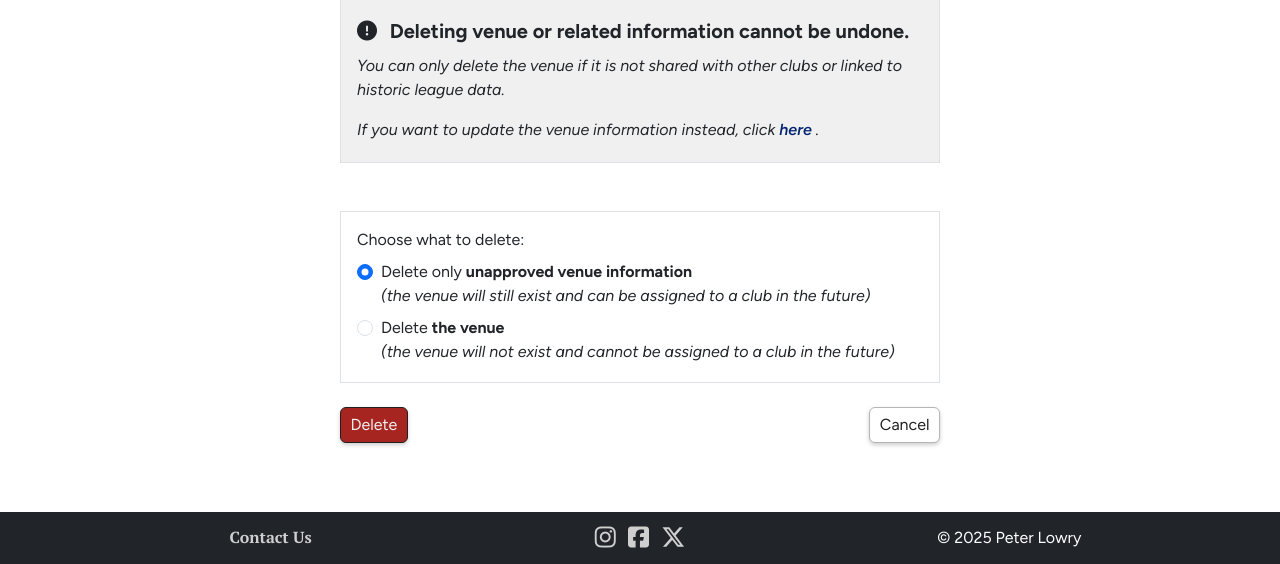
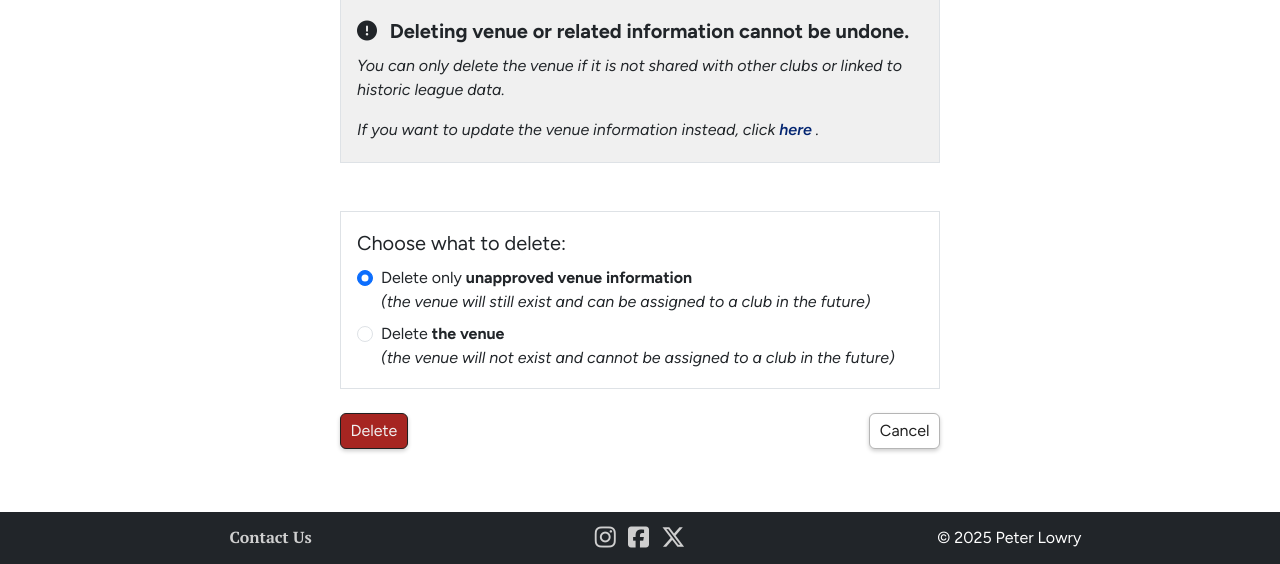
Before and after one commit to lowrycode/table-tennis-league, a Django app: template clubs/templates/clubs/confirm_delete_venue.html in a window 1280 px wide. Shown: the part 236-800 px from the top of the page. Run offline with Django 4.2, Linux system fonts and the light colour scheme; the template is opened without the code that fills it, so the values that code supplies are empty; some libraries are stand-ins or nearby versions.

Commit message:
Use fieldset and legend for radio buttons and correct id of radio button to use hyphens rather than underscores (for consistency)

```diff
--- a/clubs/templates/clubs/confirm_delete_venue.html
+++ b/clubs/templates/clubs/confirm_delete_venue.html
@@ -8,6 +8,7 @@
       <div class="col-12 mt-5">
         <h1 class="h2-style text-center">Delete Venue</h1>
         <p class="text-center mb-5 fs-4">{{ venue.name }}</p>
+        <!-- Clarifying Information -->
         <div class="form-info border p-3 mb-3">
           <p class="fw-bold fs-5 mb-2">
             <i class="fa-solid fa-circle-exclamation me-2" aria-hidden="true"></i>
@@ -37,11 +38,12 @@
         {% endif %}
         <form class="mt-5" method="POST" action="{% url 'delete_venue' venue.id %}">
           {% csrf_token %}
-                <div class="border p-3 mb-4">
-                    <label class="form-label">Choose what to delete:</label>
+          <!-- Radio Buttons-->
+          <fieldset class="border p-3 mb-4">
+            <legend class="fs-5">Choose what to delete:</legend>
             <div class="form-check mb-2">
-                        <input class="form-check-input" type="radio" name="delete_option" id="delete_unapproved_info" value="unapproved" checked>
-                        <label class="form-check-label" for="delete_unapproved_info">
+              <input class="form-check-input" type="radio" name="delete_option" id="delete-unapproved-info" value="unapproved" checked>
+              <label class="form-check-label" for="delete-unapproved-info">
                 Delete only <strong>unapproved venue information</strong><br>
                 <em>(the venue will still exist and can be assigned to a club in the future)</em>
               </label>
@@ -53,7 +55,8 @@
                 <em>(the venue will not exist and cannot be assigned to a club in the future)</em>
               </label>
             </div>
-                </div>
+          </fieldset>
+          <!-- Confirmation Checkbox -->
           <div id="delete-venue-warning" class="visually-hidden form-check mb-5">
             <input id="confirm-venue-delete" class="form-check-input" type="checkbox" name="confirm_action">
             <label for="confirm-venue-delete" class="form-check-label">
@@ -61,6 +64,7 @@
               assigning this venue in the future.
             </label>
           </div>
+          <!-- Buttons -->
           <div class="d-flex justify-content-between align-items-center flex-wrap gap-3">
             <button id="btn-delete-venue" class="btn btn-custom-danger" type="submit">Delete</button>
             <a href="{% url "club_admin_dashboard" %}" class="btn btn-custom2">Cancel</a>
```
Lines whose indentation alone changed are shown as unchanged.
